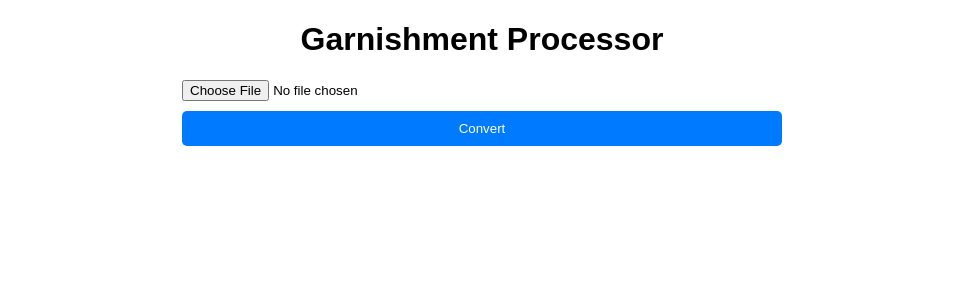
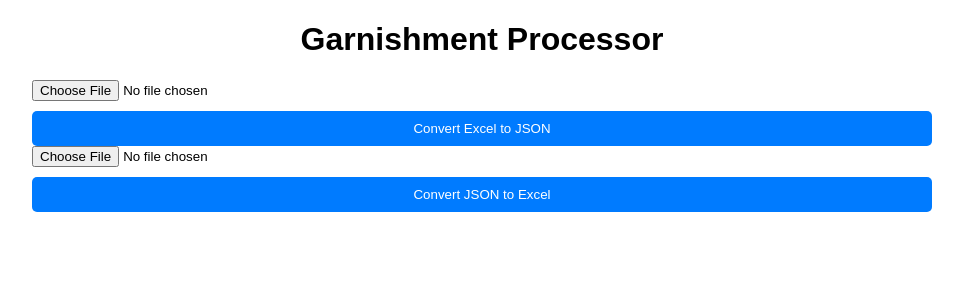
Before and after one commit to himwroteCode/GarnishmentProcessor, a Flask app: page / in a window 1280 px wide. Shown: the top 300 px of the page, without its empty margins (158-1121 px from the left). Run offline with Flask 3, Linux system fonts and the light colour scheme; some libraries are stand-ins or nearby versions.

Commit message:
added api code for json to excel conversion

```diff
--- a/app.py
+++ b/app.py
@@ -1,9 +1,14 @@
 from flask import Flask, request, jsonify, render_template, send_file, url_for
 import pandas as pd
-import io
 import json
 import os
 import tempfile
+from io import BytesIO
+from werkzeug.utils import secure_filename
+from flask import send_from_directory
+
+
+
 app = Flask(__name__)
 
 # Function to process the Excel file and convert it to JSON
@@ -45,7 +50,7 @@ def process_excel(file):
         'SpouseAge ': 'spouse_age',
         'IsSpouseBlind': 'is_spouse_blind',
         'Amount': 'amount',
-        'ArrearsGreaterThan12Weeks?': 'arrears_greater_than_12_weeks',
+        'ArrearsGreaterThan12Weeks': 'arrears_greater_than_12_weeks',
         "CaseID": 'case_id',
         'TotalExemptions': 'no_of_exception_for_self',
         'WorkState': 'Work State',
@@ -122,31 +127,46 @@ def process_excel(file):
     output_json["batch_id"] = batch_id
     return output_json
 
+
+
+# Function to convert JSON to Excel
+def convert_json_to_excel(json_data):
+   # Flatten the JSON data
+    rows = []
+    for result in json_data['results']:
+        cid = result['cid']
+        for employee in result['employees']:
+            ee_id = employee['ee_id']
+            for garnishment in employee['garnishment']:
+                row = {
+                    'cid': cid,
+                    'ee_id': ee_id,
+                    'case_id': garnishment['case_id'],
+                    'garnishment_type': garnishment['garnishment_type']
+                }
+                if 'student_loan_withhold_amt' in garnishment:
+                    row['student_loan_withhold_amt'] = garnishment['student_loan_withhold_amt']
+                if 'child_support_withhold_amt' in garnishment:
+                    row['child_support_withhold_amt'] = garnishment['child_support_withhold_amt']
+                if 'arrear_amount' in garnishment:
+                    row['arrear_amount'] = garnishment['arrear_amount']
+                if 'federal_tax_withhold_amt' in garnishment:
+                    row['federal_tax_withhold_amt'] = garnishment['federal_tax_withhold_amt']
+                rows.append(row)
+    # Convert the rows to a DataFrame
+    df = pd.DataFrame(rows)
+
+    # Create a BytesIO object to hold the Excel file in memory
+    output = BytesIO()
+    df.to_excel(output, index=False, engine='openpyxl')
+    output.seek(0)  # Rewind to the beginning of the file
+
+    return output
+
+
 @app.route('/')
 def home():
     return render_template('index.html')
-
-# @app.route('/convert', methods=['POST'])
-# def convert():
-#     if 'file' not in request.files:
-#         return "No file uploaded", 400
-
-#     file = request.files['file']
-
-#     if file.filename == '':
-#         return "No selected file", 400
-
-#     # Process the Excel file in memory
-#     output_json = process_excel(file)
-
-#     # Convert JSON to a downloadable file
-#     json_file = io.BytesIO()
-#     # Use json.dumps to serialize output_json to a string, then encode it as bytes before writing to json_file
-#     json_file.write(json.dumps(output_json, indent=2).encode('utf-8'))
-#     json_file.seek(0)
-
-#     return send_file(json_file, as_attachment=True, download_name="output.json", mimetype='application/json')
-
 
 
 @app.route('/convert', methods=['POST'])
@@ -173,13 +193,72 @@ def convert():
     # Return the download URL as part of the response
     return jsonify({'json_content': output_json, 'download_url': download_url})
 
-@app.route('/download/<filename>')
+
+@app.route('/download_json/<filename>')
 def download_json(filename):
     # The file path will be relative to the temporary directory
     file_path = os.path.join(tempfile.gettempdir(), filename)
     return send_file(file_path, as_attachment=True, download_name=filename, mimetype='application/json')
 
 
+@app.route('/convert_json_to_excel', methods=['POST'])
+def convert_json_to_excel_route():
+    if 'jsonFile' not in request.files:
+        return "No file uploaded", 400
+
+    file = request.files['jsonFile']
+
+    if file.filename == '':
+        return "No selected file", 400
+
+    # Read the uploaded JSON file
+    json_data = json.load(file)
+
+    # Convert JSON to Excel
+    excel_file = convert_json_to_excel(json_data)
+
+    # Create a temporary file to store the Excel output
+    temp_file = tempfile.NamedTemporaryFile(delete=False, suffix='.xlsx')
+    with open(temp_file.name, 'wb') as f:
+        f.write(excel_file.getvalue())
+
+    # Generate the download URL (Flask will automatically serve static files)
+    download_url = url_for('download_excel', filename=os.path.basename(temp_file.name), _external=True)
+
+
+    # Flatten the JSON data
+    rows = []
+    for result in json_data['results']:
+        cid = result['cid']
+        for employee in result['employees']:
+            ee_id = employee['ee_id']
+            for garnishment in employee['garnishment']:
+                row = {
+                    'cid': cid,
+                    'ee_id': ee_id,
+                    'case_id': garnishment['case_id'],
+                    'garnishment_type': garnishment['garnishment_type']
+                }
+                if 'student_loan_withhold_amt' in garnishment:
+                    row['student_loan_withhold_amt'] = garnishment['student_loan_withhold_amt']
+                if 'child_support_withhold_amt' in garnishment:
+                    row['child_support_withhold_amt'] = garnishment['child_support_withhold_amt']
+                if 'arrear_amount' in garnishment:
+                    row['arrear_amount'] = garnishment['arrear_amount']
+                if 'federal_tax_withhold_amt' in garnishment:
+                    row['federal_tax_withhold_amt'] = garnishment['federal_tax_withhold_amt']
+                rows.append(row)
+
+    # Return the table data and download URL as part of the response
+    return jsonify({'table_data': rows, 'download_url': download_url})
+
+
+@app.route('/download_excel/<filename>')
+def download_excel(filename):
+    file_path = os.path.join(tempfile.gettempdir(), filename)
+    return send_file(file_path, as_attachment=True, download_name=filename)
+
+
 
 if __name__ == '__main__':
     app.run(debug=True)
--- a/templates/index.html
+++ b/templates/index.html
@@ -1,17 +1,18 @@
-<!-- <!DOCTYPE html>
+<!DOCTYPE html>
 <html lang="en">
 <head>
     <meta charset="UTF-8">
     <meta name="viewport" content="width=device-width, initial-scale=1.0">
     <title>Garnishment Processor</title>
     <script src="https://code.jquery.com/jquery-3.6.0.min.js"></script>
+    <script src="https://cdnjs.cloudflare.com/ajax/libs/xlsx/0.17.1/xlsx.full.min.js"></script>
     <style>
         body {
             font-family: Arial, sans-serif;
             margin: 20px;
         }
         .container {
-            max-width: 600px;
+            max-width: 900px;
             margin: auto;
         }
         h1 {
@@ -40,36 +41,90 @@
         .btn:hover {
             background-color: #0056b3;
         }
+        /* Scrollable container for preview table */
+        #previewTableWrapper {
+            margin-top: 20px;
+            max-height: 400px; /* Limit the height for scrolling */
+            overflow-y: auto;
+            border: 1px solid #ccc;
+        }
+
+        #previewTable {
+            width: 100%;
+            border-collapse: collapse;
+        }
+
+        #previewTable th, #previewTable td {
+            border: 1px solid #ccc;
+            padding: 8px;
+            text-align: left;
+        }
+
+        #previewTable th {
+            background-color: #f2f2f2;
+        }
     </style>
 </head>
 <body>
     <div class="container">
         <h1>Garnishment Processor</h1>
+
+        <!-- Convert Excel to JSON Form -->
         <form id="uploadForm">
             <input type="file" id="fileInput" name="file" accept=".xls,.xlsx" required>
-            <button type="submit" class="btn">Convert</button>
+            <button type="submit" class="btn">Convert Excel to JSON</button>
         </form>
+
+        <!-- Convert JSON to Excel Form -->
+        <form id="jsonForm">
+            <input type="file" id="jsonInput" name="jsonFile" accept=".json" required>
+            <button type="submit" class="btn">Convert JSON to Excel</button>
+        </form>
+
         <div id="jsonResult" class="json-display" style="display: none;"></div>
-        <a id="downloadButton" href="/download" class="btn" style="display: none;">Download JSON</a>
+        <a id="downloadButton" href="" class="btn" style="display: none;" download>Download JSON</a>
+        <a id="downloadExcelButton" href="" class="btn" style="display: none;" download>Download Excel</a>
+
+        <!-- Scrollable Table for Preview -->
+        <div id="previewTableWrapper" style="display: none;">
+            <table id="previewTable">
+                <thead>
+                    <tr>
+                        <th>CID</th>
+                        <th>EE ID</th>
+                        <th>Case ID</th>
+                        <th>Garnishment Type</th>
+                        <th>Student Loan Amount</th>
+                        <th>Child Support Amount</th>
+                        <th>Arrear Amount</th>
+                        <th>Federal Tax Amount</th>
+                    </tr>
+                </thead>
+                <tbody></tbody>
+            </table>
+        </div>
     </div>
 
     <script>
         $(document).ready(function () {
+            // Handle Excel to JSON conversion
             $('#uploadForm').on('submit', function (e) {
                 e.preventDefault();
                 const formData = new FormData(this);
                 $('#jsonResult').hide();
                 $('#downloadButton').hide();
+                $('#downloadExcelButton').hide();
+                $('#previewTableWrapper').hide();
 
                 $.ajax({
-                    url: '/convert',
+                    url: '/convert',  // Change this to your actual conversion endpoint for Excel to JSON
                     type: 'POST',
                     data: formData,
                     processData: false,
                     contentType: false,
                     success: function (response) {
-                        $('#jsonResult').text(JSON.stringify(response, null, 2)).show();
-                        $('#downloadButton').show();
+                        $('#jsonResult').text(JSON.stringify(response.json_content, null, 2)).show();
+                        $('#downloadButton').attr('href', response.download_url).show();
                     },
                     error: function (error) {
                         alert('An error occurred while processing the file.');
@@ -77,87 +132,41 @@
                     }
                 });
             });
-        });
-    </script>
-</body>
-</html> -->
 
-
-<!DOCTYPE html>
-<html lang="en">
-<head>
-    <meta charset="UTF-8">
-    <meta name="viewport" content="width=device-width, initial-scale=1.0">
-    <title>Garnishment Processor</title>
-    <script src="https://code.jquery.com/jquery-3.6.0.min.js"></script>
-    <style>
-        body {
-            font-family: Arial, sans-serif;
-            margin: 20px;
-        }
-        .container {
-            max-width: 600px;
-            margin: auto;
-        }
-        h1 {
-            text-align: center;
-        }
-        .json-display {
-            margin-top: 20px;
-            max-height: 400px;
-            overflow-y: auto;
-            border: 1px solid #ccc;
-            padding: 10px;
-            background: #f9f9f9;
-            white-space: pre-wrap;
-        }
-        .btn {
-            margin-top: 10px;
-            display: block;
-            width: 100%;
-            padding: 10px;
-            background-color: #007bff;
-            color: white;
-            border: none;
-            border-radius: 5px;
-            cursor: pointer;
-        }
-        .btn:hover {
-            background-color: #0056b3;
-        }
-    </style>
-</head>
-<body>
-    <div class="container">
-        <h1>Garnishment Processor</h1>
-        <form id="uploadForm">
-            <input type="file" id="fileInput" name="file" accept=".xls,.xlsx" required>
-            <button type="submit" class="btn">Convert</button>
-        </form>
-        <div id="jsonResult" class="json-display" style="display: none;"></div>
-        <a id="downloadButton" href="" class="btn" style="display: none;" download>Download JSON</a>
-    </div>
-
-    <script>
-        $(document).ready(function () {
-            $('#uploadForm').on('submit', function (e) {
+            // Handle JSON to Excel conversion
+            $('#jsonForm').on('submit', function (e) {
                 e.preventDefault();
                 const formData = new FormData(this);
                 $('#jsonResult').hide();
                 $('#downloadButton').hide();
+                $('#downloadExcelButton').hide();
+                $('#previewTableWrapper').hide();
 
                 $.ajax({
-                    url: '/convert',
+                    url: '/convert_json_to_excel',  // Change this to your actual endpoint for JSON to Excel conversion
                     type: 'POST',
                     data: formData,
                     processData: false,
                     contentType: false,
                     success: function (response) {
-                        // Show the JSON content in the preview area
-                        $('#jsonResult').text(JSON.stringify(response.json_content, null, 2)).show();
+                        const tableBody = $('#previewTable tbody');
+                        tableBody.empty();
+                        response.table_data.forEach(row => {
+                            const tr = `<tr>
+                                <td>${row.cid}</td>
+                                <td>${row.ee_id}</td>
+                                <td>${row.case_id}</td>
+                                <td>${row.garnishment_type}</td>
+                                <td>${row.student_loan_withhold_amt || ''}</td>
+                                <td>${row.child_support_withhold_amt || ''}</td>
+                                <td>${row.arrear_amount || ''}</td>
+                                <td>${row.federal_tax_withhold_amt || ''}</td>
+                            </tr>`;
+                            tableBody.append(tr);
+                        });
 
-                        // Show the download button
-                        $('#downloadButton').attr('href', response.download_url).show();
+                        $('#previewTableWrapper').show();
+                        $('#downloadExcelButton').attr('href', response.download_url).show();
                     },
                     error: function (error) {
                         alert('An error occurred while processing the file.');
```
